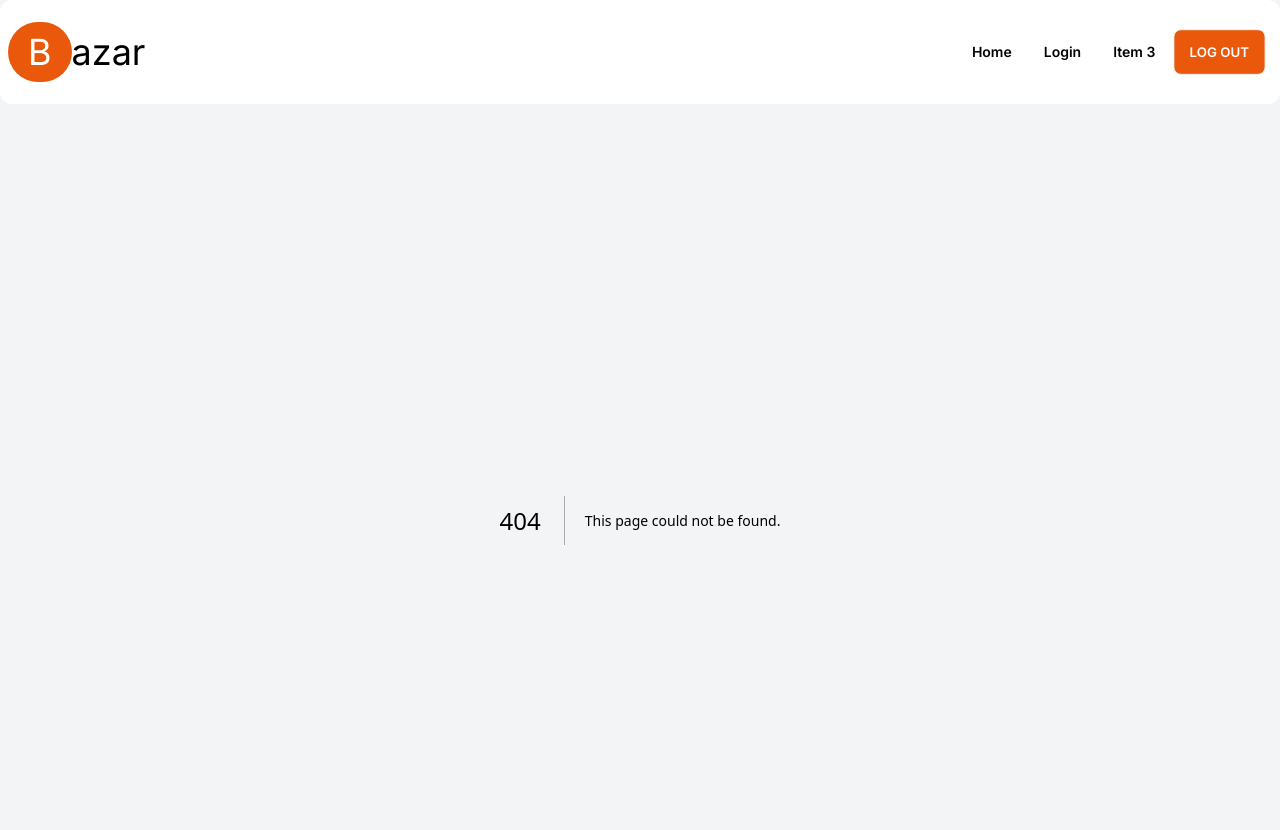
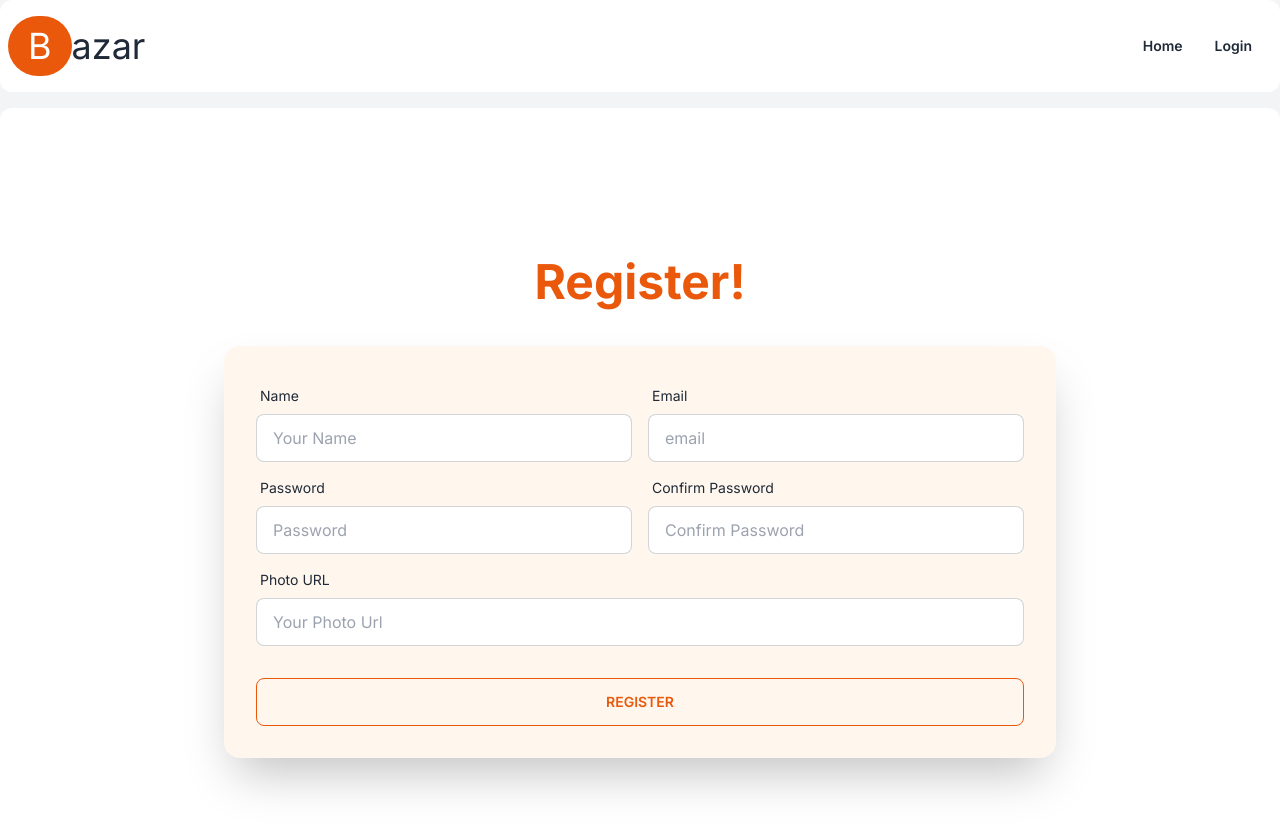
Before and after one commit to NazmulHasan18/online-bazar-client, a Next.js app: page /register in a window 1280 px wide. Before the commit this address had no page. Shown: the top 830 px of the page. Built offline with nearby package versions, Linux system fonts and the light colour scheme; no server answers.

Commit message:
login and register pages added

```diff
--- /dev/null
+++ b/firebase.config.js
@@ -0,0 +1,17 @@
+// Import the functions you need from the SDKs you need
+import { initializeApp } from "firebase/app";
+// TODO: Add SDKs for Firebase products that you want to use
+// https://firebase.google.com/docs/web/setup#available-libraries
+
+// Your web app's Firebase configuration
+const firebaseConfig = {
+   apiKey: "AIzaSyDS63aZ6ti0c6_-6CMKiSgBFszotOYGXjw",
+   authDomain: "online-bazar-2ae98.firebaseapp.com",
+   projectId: "online-bazar-2ae98",
+   storageBucket: "online-bazar-2ae98.appspot.com",
+   messagingSenderId: "338954369594",
+   appId: "1:338954369594:web:b4010601a6922a29585303",
+};
+
+// Initialize Firebase
+export const app = initializeApp(firebaseConfig);
--- a/package.json
+++ b/package.json
@@ -10,13 +10,18 @@
   },
   "dependencies": {
     "autoprefixer": "10.4.14",
+    "encoding": "^0.1.13",
     "eslint": "8.44.0",
     "eslint-config-next": "13.4.9",
+    "firebase": "^10.0.0",
     "next": "13.4.9",
     "postcss": "8.4.25",
     "react": "18.2.0",
     "react-dom": "18.2.0",
     "react-hook-form": "^7.45.1",
+    "react-toastify": "^9.1.3",
+    "sass": "^1.63.6",
+    "sweetalert2": "^11.7.12",
     "tailwindcss": "3.3.2"
   },
   "devDependencies": {
--- /dev/null
+++ b/src/app/_Provider/AuthProvider/AuthProvider.js
@@ -0,0 +1,56 @@
+"use client";
+import React, { createContext, useEffect, useState } from "react";
+import {
+   getAuth,
+   createUserWithEmailAndPassword,
+   signInWithEmailAndPassword,
+   signOut,
+   updateProfile,
+   onAuthStateChanged,
+} from "firebase/auth";
+import { app } from "../../../../firebase.config";
+
+export const AuthContext = createContext();
+
+const auth = getAuth(app);
+
+const AuthProvider = ({ children }) => {
+   const [user, setUser] = useState(null);
+
+   const signUpWithEmailPass = (email, password) => {
+      return createUserWithEmailAndPassword(auth, email, password);
+   };
+   const signInWithEmailPass = (email, password) => {
+      return signInWithEmailAndPassword(auth, email, password);
+   };
+   const updateUser = (name, photo) => {
+      return updateProfile(auth.currentUser, {
+         displayName: name,
+         photoURL: photo,
+      });
+   };
+
+   //    !sign out
+   const logOut = () => {
+      return signOut(auth);
+   };
+
+   useEffect(() => {
+      const unsubscribe = onAuthStateChanged(auth, (user) => {
+         setUser(user);
+      });
+      return unsubscribe;
+   }, []);
+
+   const authContext = {
+      user,
+      signUpWithEmailPass,
+      signInWithEmailPass,
+      updateUser,
+      logOut,
+   };
+
+   return <AuthContext.Provider value={authContext}>{children}</AuthContext.Provider>;
+};
+
+export default AuthProvider;
--- a/src/app/components/Button.js
+++ b/src/app/components/Button.js
@@ -1,8 +1,11 @@
 import React from "react";
 
-const Button = ({ children }) => {
+const Button = ({ children, onClickFunction }) => {
    return (
-      <button className="btn w-fit btn-sm md:btn-md bg-orange-600 text-white hover:bg-orange-700">
+      <button
+         className="btn w-fit btn-sm md:btn-md bg-orange-600 text-white hover:bg-orange-700"
+         onClick={onClickFunction}
+      >
          {children}
       </button>
    );
--- /dev/null
+++ b/src/app/hooks/useAuth.js
@@ -0,0 +1,9 @@
+import React, { useContext } from "react";
+import { AuthContext } from "../_Provider/AuthProvider/AuthProvider";
+
+const useAuth = () => {
+   const auth = useContext(AuthContext);
+   return auth;
+};
+
+export default useAuth;
--- a/src/app/layout.js
+++ b/src/app/layout.js
@@ -1,6 +1,10 @@
 import "./globals.css";
 import { Inter } from "next/font/google";
 import Navbar from "./shared/Navbar/Navbar";
+import AuthProvider from "./_Provider/AuthProvider/AuthProvider";
+import "sweetalert2/src/sweetalert2.scss";
+import { ToastContainer } from "react-toastify";
+import "react-toastify/dist/ReactToastify.css";
 
 const inter = Inter({ subsets: ["latin"] });
 
@@ -16,10 +20,13 @@ export default function RootLayout({ children }) {
    return (
       <html lang="en">
          <body className={`${inter.className} bg-gray-100`}>
-            <header>
-               <Navbar></Navbar>
-            </header>
-            {children}
+            <AuthProvider>
+               <header>
+                  <Navbar></Navbar>
+               </header>
+               {children}
+               <ToastContainer />
+            </AuthProvider>
          </body>
       </html>
    );
--- a/src/app/login/page.js
+++ b/src/app/login/page.js
@@ -1,16 +1,38 @@
+/* eslint-disable react-hooks/rules-of-hooks */
 "use client";
 import React from "react";
 import ButtonOutline from "../components/ButtonOutline";
 import { useForm } from "react-hook-form";
+import Link from "next/link";
+import useAuth from "../hooks/useAuth";
+import Swal from "sweetalert2";
 
 const page = () => {
+   const { signInWithEmailPass } = useAuth();
    const {
       register,
       handleSubmit,
       formState: { errors },
-      // eslint-disable-next-line react-hooks/rules-of-hooks
    } = useForm();
-   const onSubmit = (data) => console.log(data);
+   const onSubmit = (data) => {
+      signInWithEmailPass(data.email, data.password)
+         .then((userCredential) => {
+            // Signed in
+            const user = userCredential.user;
+            Swal.fire({
+               position: "center",
+               icon: "success",
+               title: "User Logged in Successful",
+               showConfirmButton: false,
+               timer: 1500,
+            });
+            console.log(user);
+         })
+         .catch((error) => {
+            const errorMessage = error.message;
+            console.log(errorMessage);
+         });
+   };
 
    return (
       <div className="hero min-h-screen rounded-xl bg-white container mx-auto">
@@ -49,6 +71,14 @@ const page = () => {
                         </a>
                      </label>
                   </div>
+
+                  <p>
+                     New Here
+                     <Link href="/register" className="btn pl-2 btn-link normal-case">
+                        Sign Up!
+                     </Link>
+                  </p>
+
                   <div className="form-control mt-6">
                      <ButtonOutline>Login</ButtonOutline>
                   </div>
--- /dev/null
+++ b/src/app/register/page.js
@@ -0,0 +1,132 @@
+/* eslint-disable react-hooks/rules-of-hooks */
+"use client";
+import React from "react";
+import { useForm } from "react-hook-form";
+import ButtonOutline from "../components/ButtonOutline";
+import { toast } from "react-toastify";
+import useAuth from "../hooks/useAuth";
+import Swal from "sweetalert2";
+
+const page = () => {
+   const { signUpWithEmailPass, updateUser } = useAuth();
+
+   const {
+      register,
+      handleSubmit,
+      formState: { errors },
+   } = useForm();
+   const onSubmit = (data) => {
+      if (data.confirm_password === data.password) {
+         signUpWithEmailPass(data.email, data.password)
+            .then((userCredential) => {
+               const user = userCredential.user;
+               updateUser(data.name, data.photo_url)
+                  .then(() => {
+                     Swal.fire({
+                        position: "center",
+                        icon: "success",
+                        title: "User Register Successful",
+                        showConfirmButton: false,
+                        timer: 1500,
+                     });
+                     console.log(user);
+                  })
+                  .catch((error) => {
+                     console.error(error);
+                  });
+            })
+            .catch((error) => {
+               const errorMessage = error.message;
+               console.error(errorMessage);
+            });
+      } else {
+         toast.success("Confirm Password Does not Match");
+      }
+   };
+
+   return (
+      <div className="hero min-h-screen rounded-xl bg-white container mx-auto">
+         <div className="hero-content flex-col w-full">
+            <div className="text-center">
+               <h1 className="text-5xl font-bold text-orange-600 mb-6">Register!</h1>
+            </div>
+            <form className="card w-full lg:w-2/3 shadow-2xl bg-orange-50" onSubmit={handleSubmit(onSubmit)}>
+               <div className="card-body">
+                  <div className="lg:flex gap-4 w-full">
+                     <div className="form-control lg:w-1/2">
+                        <label className="label">
+                           <span className="label-text">Name</span>
+                        </label>
+                        <input
+                           type="text"
+                           placeholder="Your Name"
+                           className="input input-bordered"
+                           {...register("name", { required: true })}
+                        />
+                        {errors.name && <span className="text-red-500">Name is required.</span>}
+                     </div>
+                     <div className="form-control lg:w-1/2">
+                        <label className="label">
+                           <span className="label-text">Email</span>
+                        </label>
+                        <input
+                           type="email"
+                           placeholder="email"
+                           className="input input-bordered"
+                           {...register("email", { required: true })}
+                        />
+                        {errors.email && <span className="text-red-500">Email is required.</span>}
+                     </div>
+                  </div>
+                  <div className="lg:flex gap-4 w-full">
+                     <div className="form-control lg:w-1/2">
+                        <label className="label">
+                           <span className="label-text">Password</span>
+                        </label>
+                        <input
+                           type="password"
+                           placeholder="Password"
+                           className="input input-bordered"
+                           {...register("password", { required: true })}
+                        />
+                        {errors.password && <span className="text-red-500">Password is required.</span>}
+                     </div>
+                     <div className="form-control lg:w-1/2">
+                        <label className="label">
+                           <span className="label-text">Confirm Password</span>
+                        </label>
+                        <input
+                           type="password"
+                           placeholder="Confirm Password"
+                           className="input input-bordered"
+                           {...register("confirm_password", { required: true })}
+                        />
+                        {errors.confirm_password && (
+                           <span className="text-red-500">Confirm Password is required.</span>
+                        )}
+                     </div>
+                  </div>
+
+                  <div className="form-control w-full">
+                     <label className="label">
+                        <span className="label-text">Photo URL</span>
+                     </label>
+                     <input
+                        type="text"
+                        placeholder="Your Photo Url"
+                        className="input input-bordered"
+                        {...register("photo_url")}
+                     />
+                  </div>
+
+                  <div className="form-control mt-6">
+                     <ButtonOutline>Register</ButtonOutline>
+                  </div>
+               </div>
+            </form>
+         </div>
+      </div>
+   );
+};
+
+export default page;
--- a/src/app/shared/Navbar/Navbar.js
+++ b/src/app/shared/Navbar/Navbar.js
@@ -1,12 +1,30 @@
 "use client";
 
 import Button from "@/app/components/Button";
+import useAuth from "@/app/hooks/useAuth";
 import Link from "next/link";
 import { usePathname } from "next/navigation";
+import Swal from "sweetalert2";
 
 const Navbar = () => {
    const pathname = usePathname();
-   console.log(pathname);
+   const { user, logOut } = useAuth();
+
+   const handelLogOut = () => {
+      logOut()
+         .then(() => {
+            Swal.fire({
+               position: "center",
+               icon: "success",
+               title: "User Log Out Successful",
+               showConfirmButton: false,
+               timer: 1500,
+            });
+         })
+         .catch((error) => {
+            console.log(error);
+         });
+   };
 
    const navLink = (
       <>
@@ -15,16 +33,19 @@ const Navbar = () => {
                Home
             </Link>
          </li>
-         <li>
-            <Link href="/login" className={`${pathname === "/login" && "text-orange-600"}`}>
-               Login
-            </Link>
-         </li>
-         <li>
-            <a>Item 3</a>
-         </li>
-
-         <Button>Log Out</Button>
+         {user ? (
+            <>
+               <Button onClickFunction={handelLogOut}>Log Out</Button>
+            </>
+         ) : (
+            <>
+               <li>
+                  <Link href="/login" className={`${pathname === "/login" && "text-orange-600"}`}>
+                     Login
+                  </Link>
+               </li>
+            </>
+         )}
       </>
    );
 
```
Also changed, not shown: 1 other file (tests, documents, lock files or other folders).
